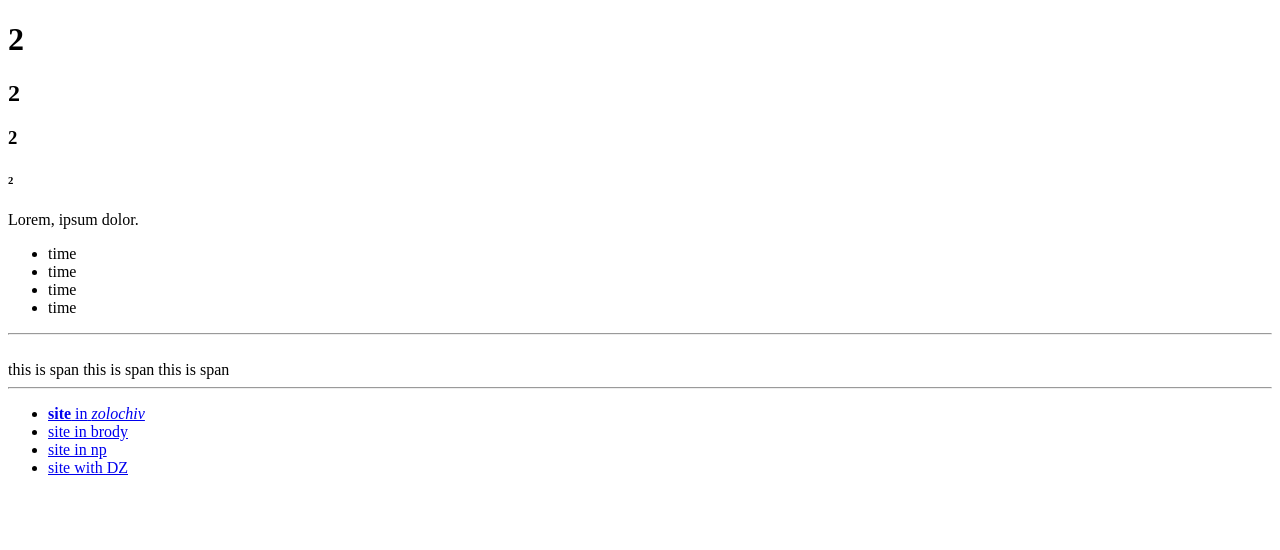
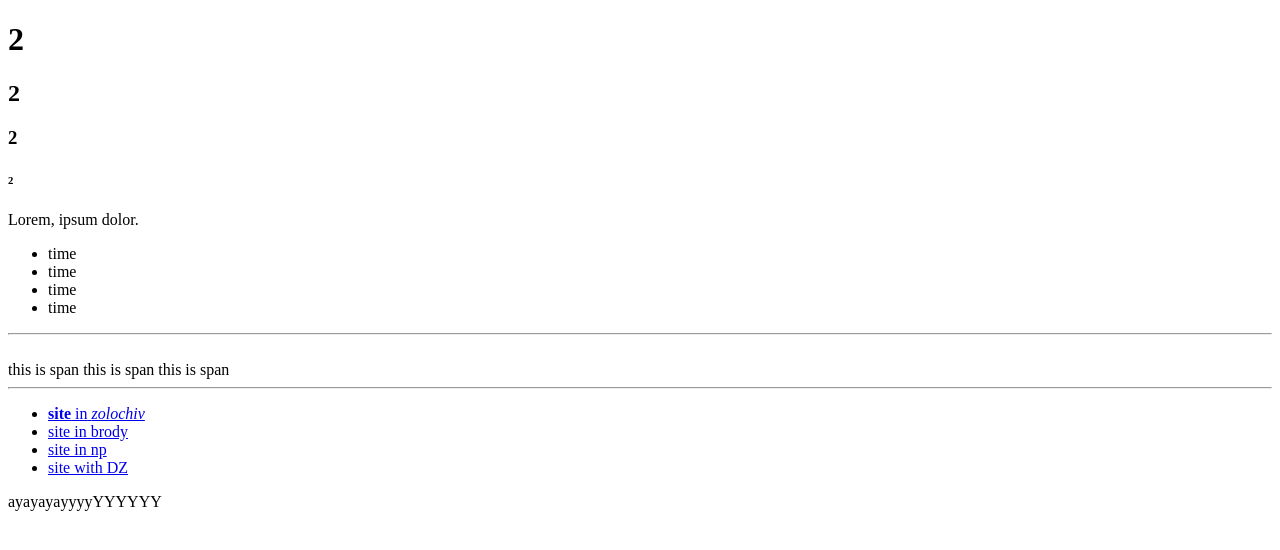
Before and after one commit to PavloAn/JS_learn, a plain HTML site: page index.html in a window 1280 px wide. Drawn offline with Linux system fonts and the light colour scheme.

Commit message:
Update index.html

```diff
--- a/index.html
+++ b/index.html
@@ -47,3 +47,6 @@
 
 </body>
 </html>
+
+
+ayayayayyyyYYYYYY
```
